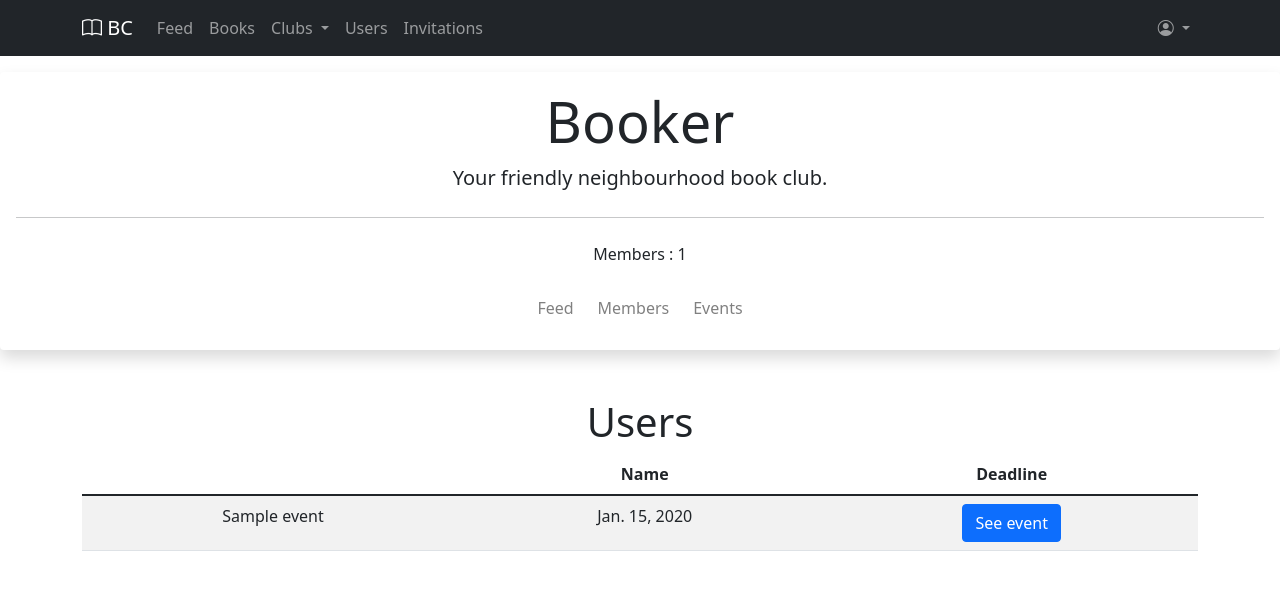
After one commit to Fandasman/SEG-major-project, a Django app: page /club_events_list/1 in a window 1280 px wide. The commit adds this page. Shown: the top 590 px of the page. Run offline with Django 3.2, Linux system fonts and the light colour scheme; a user stored in the database is signed in; data comes from the database, SQL or seed files in the repository; tables that the repository leaves empty hold one stand-in row (values such as "Sample post"); parts of the project's set-up code (start-up, migrations or seed data) failed here and were passed over; some libraries are stand-ins or nearby versions.

Commit message:
Create event list page

```diff
--- /dev/null
+++ b/clubs/templates/events_list.html
@@ -0,0 +1,33 @@
+{%extends 'base_content.html'%}
+{% block content %}
+{% include 'partials/club_page_jumbotron.html' with members=members club=club userrole=userrole%}
+<div class="container">
+  <div class="row">
+    <div class="col-12">
+      <h1>Users</h1>
+      <table class="table table-striped table-hover">
+        <thead>
+          <tr>
+            <th scope="col"></th>
+            <th scope="col">Name</th>
+            <th scope="col">Deadline</th>
+          </tr>
+        </thead>
+        {% for event in events %}
+          <tr>
+            <td>{{ event.name }}</td>
+            <td>{{ event.deadline }}</td>
+            <td>
+              <form action ="" method = "get">
+                {% csrf_token %}
+                <input type = "submit" value = "See event" class="btn btn-primary">
+              </form>
+            </td>
+          </tr>
+        {% endfor %}
+      </table>
+    </div>
+  </div>
+</div>
+
+{%endblock%}
--- a/clubs/templates/partials/club_page_jumbotron.html
+++ b/clubs/templates/partials/club_page_jumbotron.html
@@ -44,9 +44,10 @@ button {
          <button type="submit" >Members</button>
       </form>
 
-        <form action = "" method = "get">
+        <form action = "{%url 'events_list' club.id %}" method = "get">
             <button type="sumbit" >Events</button>
         </form>
+
     {% if userrole.role == 'CO' or userrole.role == 'O' %}
         <form action = "{% url 'create_event' club.id %}" method = "get">
             <button type="submit" >Schedule Event</button>
--- a/clubs/views.py
+++ b/clubs/views.py
@@ -17,7 +17,7 @@ from django.views.generic import ListView
 from django.views.generic.detail import DetailView
 from django.views.generic.edit import FormView
 from .forms import SignUpForm, LogInForm, EditProfileForm, ClubForm, SetClubBookForm, InviteForm,EventForm
-from .models import Book, Club, Role, User, Invitation
+from .models import Book, Club, Role, User, Invitation,Event
 
 
 # Create your views here.
@@ -687,6 +687,7 @@ def create_event(request, club_id):
     club = Club.objects.get(id=club_id)
     members = Role.objects.filter(club=club)
     userrole = Role.objects.get(club = club, user=request.user)
+    events = Event.objects.filter(club = club)
     if request.method == 'POST':
         form = EventForm(request.POST)
         current_user = request.user
@@ -699,4 +700,18 @@ def create_event(request, club_id):
     return render(request, 'create_event.html', {'form': form,
                                                  'members': members,
                                                   'userrole': userrole,
-                                                  'club': club} )
+                                                  'club': club})
+def event_list(request,club_id):
+    club = Club.objects.get(id=club_id)
+    members = Role.objects.filter(club=club)
+    userrole = Role.objects.get(club = club, user=request.user)
+    try:
+        events = Event.objects.filter(club = club)
+    except ObjectDoesNotExist:
+        messages.add_message(request,messages.ERROR,"There are no events")
+        return redirect('club_list')
+    else:
+          return render(request, 'events_list.html', {'members': members,
+                                                      'userrole': userrole,
+                                                      'club' : club,
+                                                      'events' : events})
--- a/system/urls.py
+++ b/system/urls.py
@@ -23,6 +23,7 @@ urlpatterns = [
     path('all_members/<int:club_id>', views.member_list, name = "member_list"),
     path('club_feed/<int:club_id>', views.club_feed, name = "club_feed"),
     path('club_event_creation/<int:club_id>', views.create_event,name = "create_event"),
+    path('club_events_list/<int:club_id>',views.event_list,name = "events_list"),
     path('admin/', admin.site.urls),
     path('', views.HomeView.as_view(), name = 'home'),
     path('club_list', views.ClubListView.as_view(), name = 'club_list'),
```
